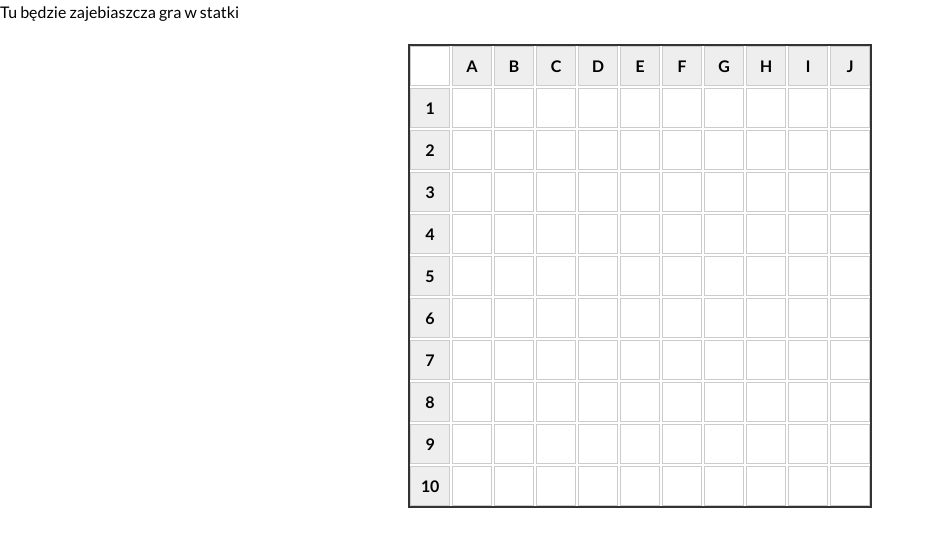
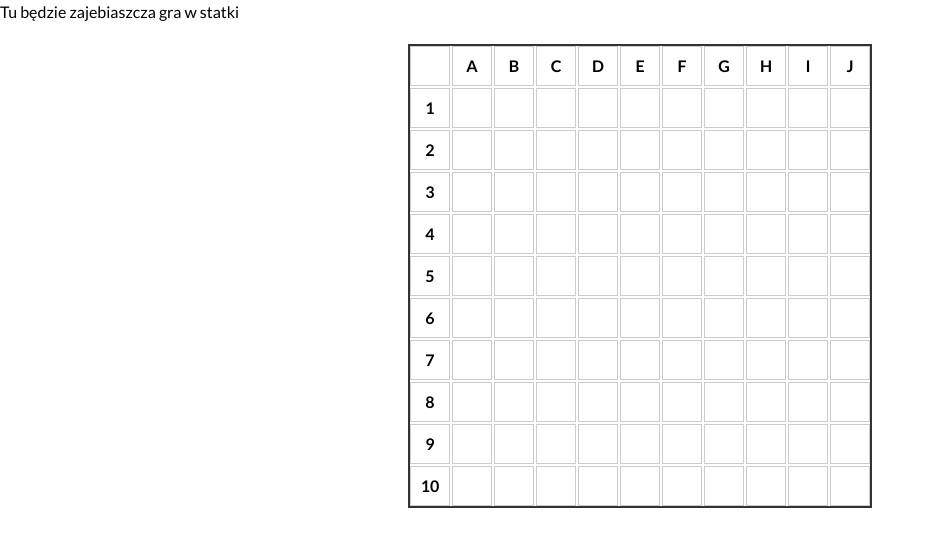
Before and after one commit to GrzegorzJendernal/battleships-game, a React (Vite) app: page / in a window 1280 px wide. Shown: the top 546 px of the page, without its empty margins (0-935 px from the left). Built offline with nearby package versions, Linux system fonts and the light colour scheme.

Commit message:
added cell id

```diff
--- a/src/components/Board/Board.tsx
+++ b/src/components/Board/Board.tsx
@@ -7,18 +7,18 @@ const Board = () => {
   return (
     <BoardContainer>
       {/* Etykiety kolumn */}
-      <Cell className="cell"></Cell> {/* Pusty górny lewy róg */}
+      <Cell></Cell> {/* Pusty górny lewy róg */}
       {columns.map((column, columnIndex) => (
-        <Cell key={columnIndex} className="cell column-label">
+        <Cell key={columnIndex}>
           {column}
         </Cell>
       ))}
       {/* Plansza gry */}
       {rows.map((row, rowIndex) => (
         <React.Fragment key={rowIndex}>
-          <Cell className="cell row-label">{row}</Cell>
+          <Cell>{row}</Cell>
           {columns.map((column, columnIndex) => (
-            <Cell key={columnIndex} className="cell">
+            <Cell key={columnIndex} id={`${column}${row}`}>
 
             </Cell>
           ))}
```
